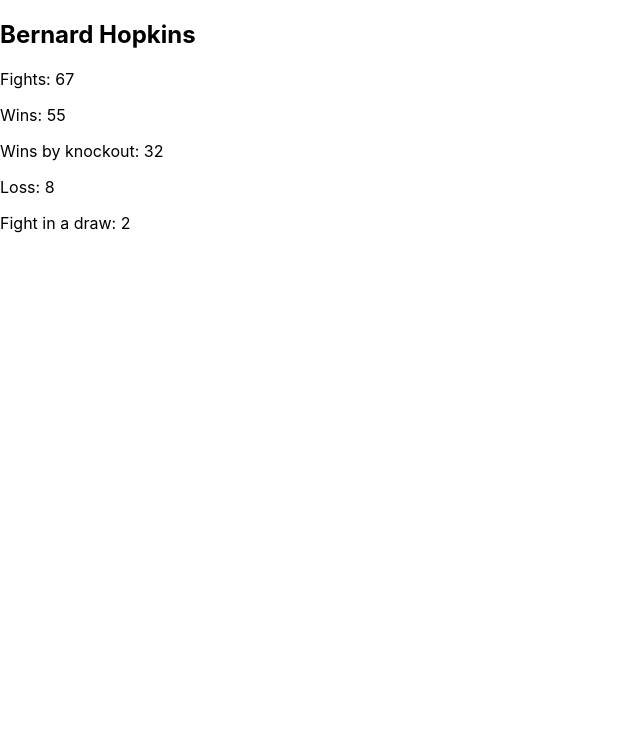
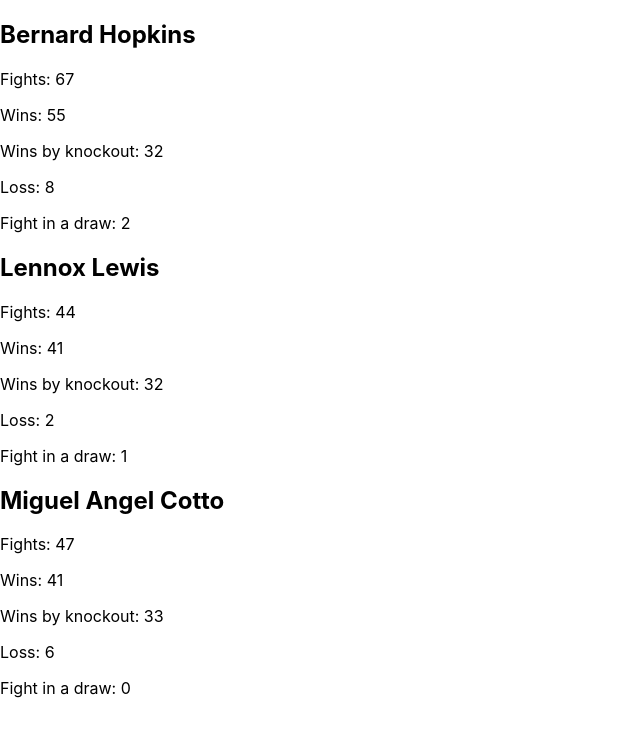
Before and after one commit to alexey-korablin/react-refs, a React (Create React App) app: page / in a window 1280 px wide. Shown: the top 736 px of the page, without its empty margins (0-640 px from the left). Built offline with nearby package versions, Linux system fonts and the light colour scheme.

Commit message:
#05 Statefull and stateless components

```diff
--- a/src/App.js
+++ b/src/App.js
@@ -1,14 +1,45 @@
-import React from 'react';
+import React, { Component } from 'react';
 import './App.css';
 
-import Boxers from './components/Boxers';
+import Boxers from './components/Boxer';
 
-function App() {
-  return (
-    <div>
-      <Boxers />
-    </div>
-  );
+class App extends Component {
+  state = {
+    boxers: [
+      {
+        fullname: 'Bernard Hopkins',
+        fights: 67,
+        wins: 55,
+        knockouts: 32,
+        loss: 8,
+        draws: 2,
+      },
+      {
+        fullname: 'Lennox Lewis',
+        fights: 44,
+        wins: 41,
+        knockouts: 32,
+        loss: 2,
+        draws: 1,
+      },
+      {
+        fullname: 'Miguel Angel Cotto',
+        fights: 47,
+        wins: 41,
+        knockouts: 33,
+        loss: 6,
+        draws: 0,
+      },
+    ],
+  };
+
+  render() {
+    return (
+      <div className='test'>
+        <Boxers boxers={this.state.boxers} />
+      </div>
+    );
+  }
 }
 
 export default App;
--- /dev/null
+++ b/src/components/Boxer.jsx
@@ -0,0 +1,20 @@
+import React from 'react';
+
+export default function Boxers(props) {
+  const boxers = props.boxers;
+  return (
+    <>
+      {boxers.length &&
+        boxers.map((boxer, i) => (
+          <div key={i}>
+            <h2>{boxer.fullname}</h2>
+            <p>Fights: {boxer.fights}</p>
+            <p>Wins: {boxer.wins}</p>
+            <p>Wins by knockout: {boxer.knockouts}</p>
+            <p>Loss: {boxer.loss}</p>
+            <p>Fight in a draw: {boxer.draws}</p>
+          </div>
+        ))}
+    </>
+  );
+}
--- a/src/components/Boxers.jsx
+++ /dev/null
@@ -1,16 +0,0 @@
-import React, { Component } from 'react';
-
-export default class Boxers extends Component {
-  render() {
-    return (
-      <div>
-        <h2>Bernard Hopkins</h2>
-        <p>Fights: 67</p>
-        <p>Wins: 55</p>
-        <p>Wins by knockout: 32</p>
-        <p>Loss: 8</p>
-        <p>Fight in a draw: 2</p>
-      </div>
-    );
-  }
-}
```
